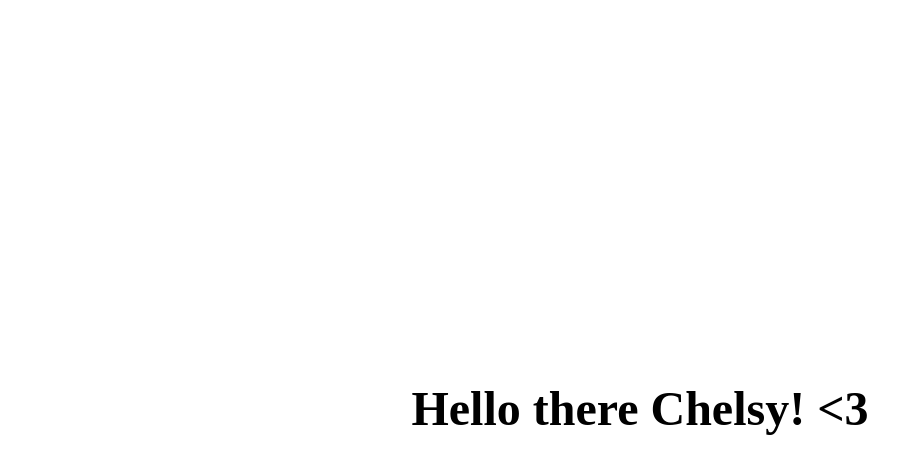
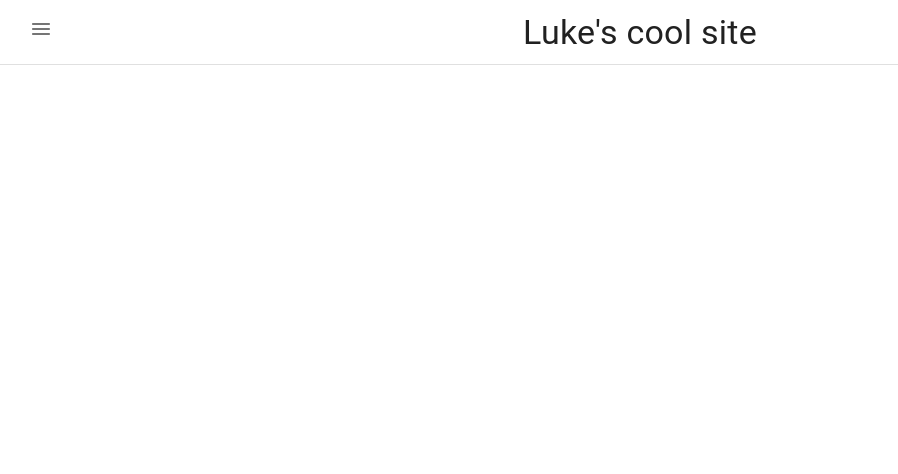
Before and after one commit to lukeblazing/audiiio, a React app in the folder Client/: page / in a window 1280 px wide. Shown: the top 474 px of the page, without its empty margins (0-898 px from the left). Built offline with nearby package versions, Linux system fonts and the light colour scheme.

Commit message:
add navbar

```diff
--- a/Client/src/App.js
+++ b/Client/src/App.js
@@ -1,10 +1,33 @@
 import React from 'react';
+import AppNavbar from './components/AppNavbar.js';
+import CssBaseline from '@mui/material/CssBaseline';
+import Box from '@mui/material/Box';
 
 function App() {
   return (
-    <div style={{ display: 'flex', justifyContent: 'center', alignItems: 'center', height: '100vh' }}>
-      <span style={{ fontSize: '48px', fontWeight: 'bold' }}>Hello there Chelsy! &lt;3</span>
-    </div>
+    <>
+      {/* CSS Reset and Base Styles */}
+      <CssBaseline />
+
+      {/* Container Box to structure the layout */}
+      <Box sx={{ display: 'flex', flexDirection: 'column', height: '100vh' }}>
+
+        {/* AppNavbar Component */}
+        <AppNavbar />
+
+        {/* Empty main content area to occupy space below the NavBar */}
+        <Box
+          component="main"
+          sx={{
+            flexGrow: 1,
+            backgroundColor: 'background.default', // Uses MUI's default background
+            overflow: 'auto',
+          }}
+        >
+          {/* Empty content */}
+        </Box>
+      </Box>
+    </>
   );
 }
 
--- /dev/null
+++ b/Client/src/components/AppNavbar.js
@@ -0,0 +1,79 @@
+import * as React from 'react';
+import { styled } from '@mui/material/styles';
+import AppBar from '@mui/material/AppBar';
+import Box from '@mui/material/Box';
+import Stack from '@mui/material/Stack';
+import MuiToolbar from '@mui/material/Toolbar';
+import { tabsClasses } from '@mui/material/Tabs';
+import Typography from '@mui/material/Typography';
+import MenuRoundedIcon from '@mui/icons-material/MenuRounded';
+import DashboardRoundedIcon from '@mui/icons-material/DashboardRounded';
+import SideMenuMobile from './SideMenuMobile.js';
+import MenuButton from './MenuButton.js';
+
+const Toolbar = styled(MuiToolbar)({
+  width: '100%',
+  padding: '12px',
+  display: 'flex',
+  flexDirection: 'row',
+  alignItems: 'start',
+  justifyContent: 'center',
+  gap: '12px',
+  flexShrink: 0,
+  [`& ${tabsClasses.flexContainer}`]: {
+    gap: '8px',
+    p: '8px',
+    pb: 0,
+  },
+});
+
+export default function AppNavbar() {
+  const [open, setOpen] = React.useState(false);
+
+  console.log("navbar is rendering luke")
+
+  const toggleDrawer = (newOpen) => () => {
+    setOpen(newOpen);
+  };
+
+  return (
+    <AppBar
+      position="fixed"
+      sx={{
+        display: { xs: 'flex', md: 'flex' },
+        boxShadow: 0,
+        bgcolor: 'background.paper',
+        backgroundImage: 'none',
+        borderBottom: '1px solid',
+        borderColor: 'divider',
+        top: 'var(--template-frame-height, 0px)',
+      }}
+    >
+      <Toolbar variant="regular">
+        <MenuButton aria-label="menu" onClick={toggleDrawer(true)}>
+            <MenuRoundedIcon />
+        </MenuButton>
+        <Stack
+          direction="row"
+          sx={{
+            justifyContent: 'space-between',
+            alignItems: 'center',
+            flexGrow: 1,
+            width: '100%',
+          }}
+        >
+          <Stack direction="row" spacing={1} sx={{ justifyContent: 'center', flexGrow: 1 }}>
+            <Typography
+              variant="h4"
+              component="h1"
+              sx={{ color: 'text.primary', position: 'absolute', left: '50%', transform: 'translateX(-50%)' }}
+            >
+              Luke's cool site
+            </Typography>
+          </Stack>
+          <SideMenuMobile open={open} toggleDrawer={toggleDrawer} />
+        </Stack>
+      </Toolbar>
+    </AppBar>
+  );
+}
--- /dev/null
+++ b/Client/src/components/MenuButton.js
@@ -0,0 +1,23 @@
+import * as React from 'react';
+import PropTypes from 'prop-types';
+import Badge, { badgeClasses } from '@mui/material/Badge';
+import IconButton from '@mui/material/IconButton';
+
+function MenuButton({ showBadge = false, ...props }) {
+  return (
+    <Badge
+      color="error"
+      variant="dot"
+      invisible={!showBadge}
+      sx={{ [`& .${badgeClasses.badge}`]: { right: 2, top: 2 } }}
+    >
+      <IconButton size="small" {...props} />
+    </Badge>
+  );
+}
+
+MenuButton.propTypes = {
+  showBadge: PropTypes.bool,
+};
+
+export default MenuButton;
--- /dev/null
+++ b/Client/src/components/MenuContent.js
@@ -0,0 +1,55 @@
+import * as React from 'react';
+import List from '@mui/material/List';
+import ListItem from '@mui/material/ListItem';
+import ListItemButton from '@mui/material/ListItemButton';
+import ListItemIcon from '@mui/material/ListItemIcon';
+import ListItemText from '@mui/material/ListItemText';
+import Stack from '@mui/material/Stack';
+import HomeRoundedIcon from '@mui/icons-material/HomeRounded';
+import AnalyticsRoundedIcon from '@mui/icons-material/AnalyticsRounded';
+import PeopleRoundedIcon from '@mui/icons-material/PeopleRounded';
+import AssignmentRoundedIcon from '@mui/icons-material/AssignmentRounded';
+import SettingsRoundedIcon from '@mui/icons-material/SettingsRounded';
+import InfoRoundedIcon from '@mui/icons-material/InfoRounded';
+import HelpRoundedIcon from '@mui/icons-material/HelpRounded';
+
+const mainListItems = [
+  { text: 'Home', icon: <HomeRoundedIcon /> },
+  { text: 'Analytics', icon: <AnalyticsRoundedIcon /> },
+  { text: 'Clients', icon: <PeopleRoundedIcon /> },
+  { text: 'Tasks', icon: <AssignmentRoundedIcon /> },
+];
+
+const secondaryListItems = [
+  { text: 'Settings', icon: <SettingsRoundedIcon /> },
+  { text: 'About', icon: <InfoRoundedIcon /> },
+  { text: 'Feedback', icon: <HelpRoundedIcon /> },
+];
+
+export default function MenuContent() {
+  return (
+    <Stack sx={{ flexGrow: 1, p: 1, justifyContent: 'space-between' }}>
+      <List dense>
+        {mainListItems.map((item, index) => (
+          <ListItem key={index} disablePadding sx={{ display: 'block' }}>
+            <ListItemButton selected={index === 0}>
+              <ListItemIcon>{item.icon}</ListItemIcon>
+              <ListItemText primary={item.text} />
+            </ListItemButton>
+          </ListItem>
+        ))}
+      </List>
+
+      <List dense>
+        {secondaryListItems.map((item, index) => (
+          <ListItem key={index} disablePadding sx={{ display: 'block' }}>
+            <ListItemButton>
+              <ListItemIcon>{item.icon}</ListItemIcon>
+              <ListItemText primary={item.text} />
+            </ListItemButton>
+          </ListItem>
+        ))}
+      </List>
+    </Stack>
+  );
+}
--- /dev/null
+++ b/Client/src/components/SideMenuMobile.js
@@ -0,0 +1,74 @@
+import * as React from 'react';
+import PropTypes from 'prop-types';
+import Avatar from '@mui/material/Avatar';
+import Button from '@mui/material/Button';
+import Divider from '@mui/material/Divider';
+import Drawer, { drawerClasses } from '@mui/material/Drawer';
+import Stack from '@mui/material/Stack';
+import Typography from '@mui/material/Typography';
+import LogoutRoundedIcon from '@mui/icons-material/LogoutRounded';
+import NotificationsRoundedIcon from '@mui/icons-material/NotificationsRounded';
+
+import MenuButton from './MenuButton.js';
+import MenuContent from './MenuContent.js';
+
+function SideMenuMobile({ open, toggleDrawer }) {
+  return (
+    <Drawer
+      anchor="left"
+      open={open}
+      onClose={toggleDrawer(false)}
+      sx={{
+        [`& .${drawerClasses.paper}`]: {
+          backgroundImage: 'none',
+          backgroundColor: 'background.paper',
+        },
+      }}
+    >
+      <Stack
+        sx={{
+          maxWidth: '70dvw',
+          minWidth: '20dvw',
+          height: '100%',
+        }}
+      >
+        <Stack direction="row" sx={{ p: 2, pb: 0, gap: 1 }}>
+          <Stack
+            direction="row"
+            sx={{ gap: 1, alignItems: 'center', flexGrow: 1, p: 1 }}
+          >
+            <Avatar
+              sizes="small"
+              alt="Luke B"
+              src="/static/images/avatar/7.jpg"
+              sx={{ width: 24, height: 24 }}
+            />
+            <Typography component="p" variant="h6">
+              Luke B
+            </Typography>
+          </Stack>
+          <MenuButton showBadge>
+            <NotificationsRoundedIcon />
+          </MenuButton>
+        </Stack>
+        <Divider />
+        <Stack sx={{ flexGrow: 1 }}>
+          <MenuContent />
+          <Divider />
+        </Stack>
+        <Stack sx={{ p: 2 }}>
+          <Button variant="outlined" fullWidth startIcon={<LogoutRoundedIcon />}>
+            Logout
+          </Button>
+        </Stack>
+      </Stack>
+    </Drawer>
+  );
+}
+
+SideMenuMobile.propTypes = {
+  open: PropTypes.bool,
+  toggleDrawer: PropTypes.func.isRequired,
+};
+
+export default SideMenuMobile;
--- a/Client/webpack.config.js
+++ b/Client/webpack.config.js
@@ -26,6 +26,9 @@ export default {
         use: {
           loader: 'babel-loader', // Use Babel to transpile ES6+ and JSX
         },
+        resolve: {
+          fullySpecified: false, // Allows importing without specifying extensions
+        },
       },
     ],
   },
@@ -48,6 +51,6 @@ export default {
 
   // File extensions to resolve
   resolve: {
-    extensions: ['.js', '.jsx'], // Resolve these extensions automatically
+    extensions: ['.js', '.jsx', '.json'],
   },
 };
```
